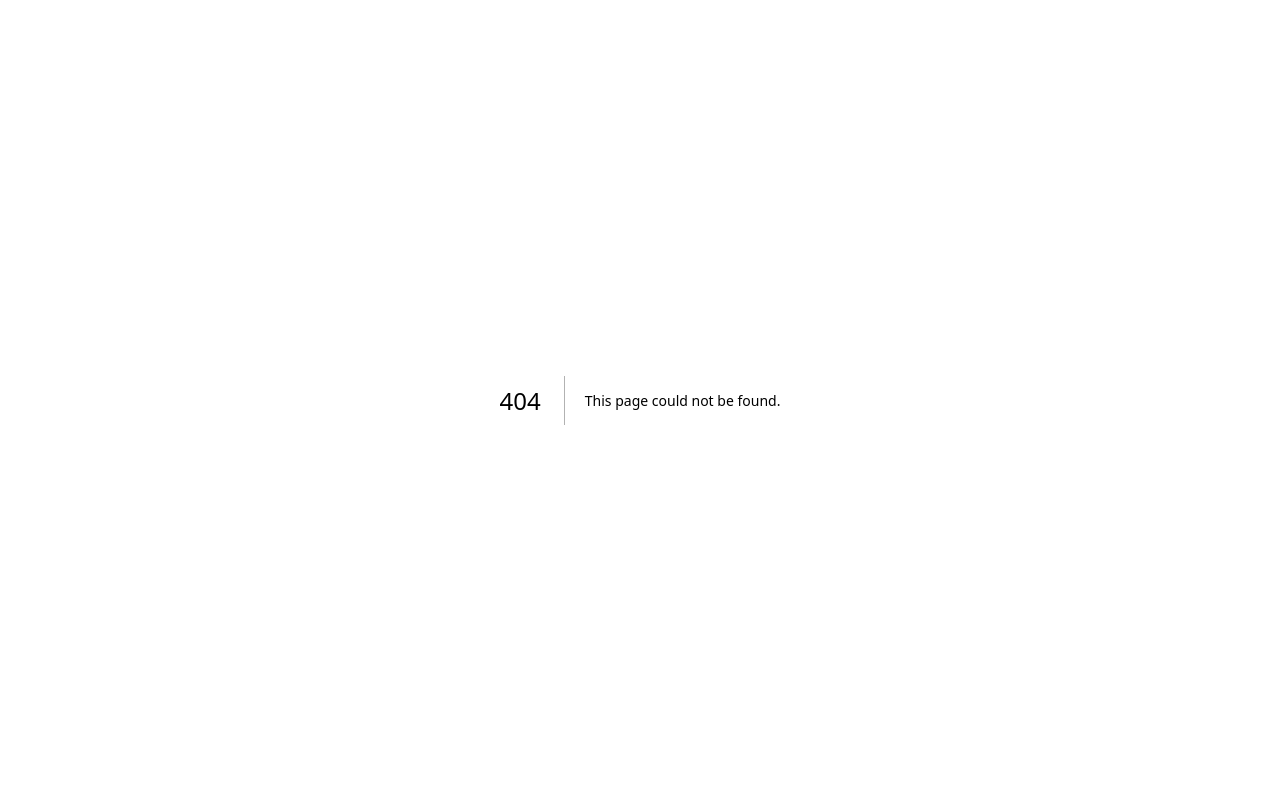
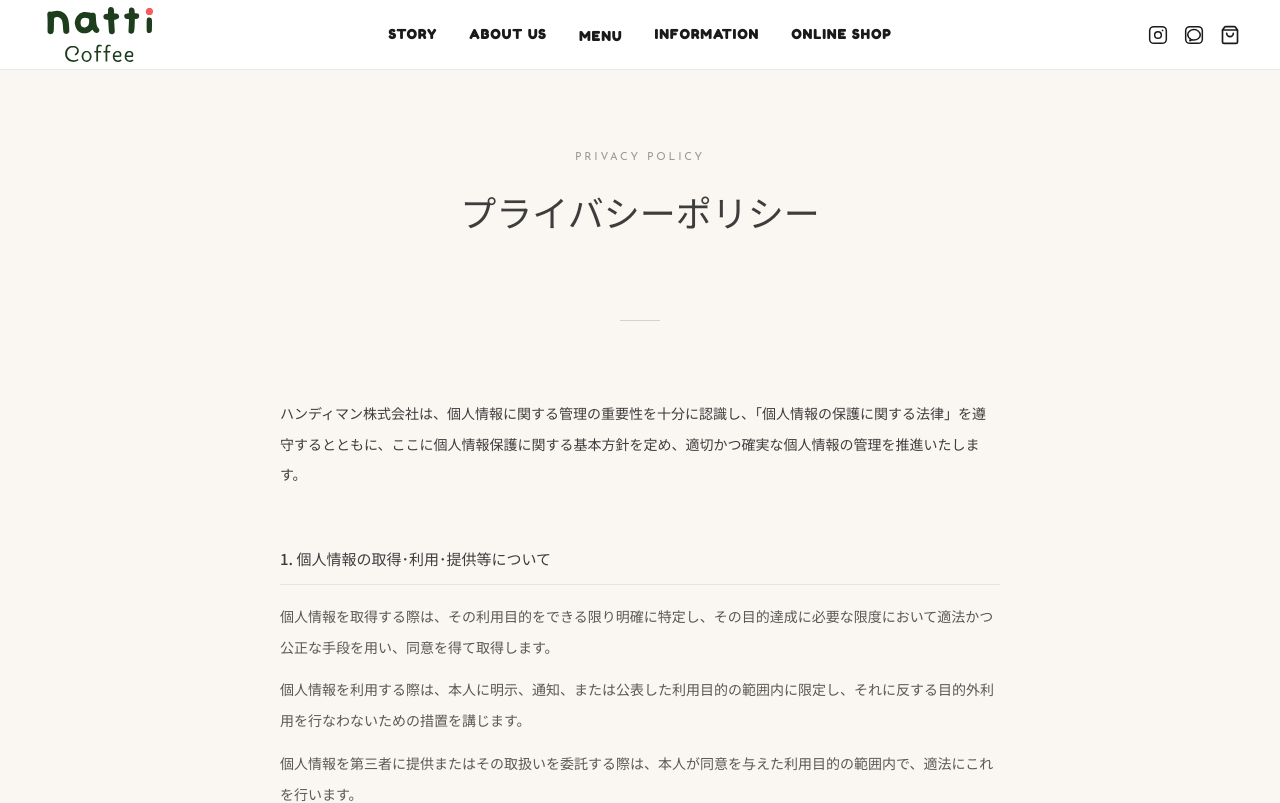
Before and after one commit to omi-kanta/natti-coffee, a Next.js app: page /top/privacy in a window 1280 px wide. Before the commit this address had no page. Shown: the top 803 px of the page. Built offline with nearby package versions, Linux system fonts and the light colour scheme; a web font is replaced by a local one.

Commit message:
feat: プライバシーポリシーのページ追加

```diff
--- a/app/top/components/Footer.tsx
+++ b/app/top/components/Footer.tsx
@@ -231,16 +231,16 @@ export default function Footer() {
             © 2026 natti Coffee
           </p>
           <Link
-            href="/"
-            className="text-xs transition-opacity duration-200 hover:opacity-70"
+            href="/top/privacy"
+            className="text-xs transition-opacity duration-200 opacity-40 hover:opacity-70"
             style={{
               color: "#FFFFFF",
-              opacity: 0.4,
-              fontFamily: "'Josefin Sans', sans-serif",
+              fontFamily: "'Noto Sans JP', sans-serif",
+              fontWeight: 300,
               textDecoration: "none",
             }}
           >
-            ← サンプル一覧に戻る
+            プライバシーポリシー
           </Link>
         </div>
       </div>
--- a/app/top/components/Header.tsx
+++ b/app/top/components/Header.tsx
@@ -29,7 +29,7 @@ export default function Header() {
   const [dropdownOpen, setDropdownOpen] = useState<string | null>(null);
   const pathname = usePathname();
   const router = useRouter();
-  const isStoryPage = pathname === "/top/story" || pathname === "/top/about" || pathname.startsWith("/top/menu");
+  const isStoryPage = pathname === "/top/story" || pathname === "/top/about" || pathname.startsWith("/top/menu") || pathname.startsWith("/top/privacy");
 
   useEffect(() => {
     const timer = setTimeout(() => {
--- /dev/null
+++ b/app/top/privacy/page.tsx
@@ -0,0 +1,211 @@
+'use client';
+
+import Header from '@/app/top/components/Header';
+import Footer from '@/app/top/components/Footer';
+
+const sections = [
+  {
+    number: '1',
+    title: '個人情報の取得･利用･提供等について',
+    paragraphs: [
+      '個人情報を取得する際は、その利用目的をできる限り明確に特定し、その目的達成に必要な限度において適法かつ公正な手段を用い、同意を得て取得します。',
+      '個人情報を利用する際は、本人に明示、通知、または公表した利用目的の範囲内に限定し、それに反する目的外利用を行なわないための措置を講じます。',
+      '個人情報を第三者に提供またはその取扱いを委託する際は、本人が同意を与えた利用目的の範囲内で、適法にこれを行います。',
+    ],
+  },
+  {
+    number: '2',
+    title: '安全対策の実施について',
+    paragraphs: [
+      '個人情報の正確性およびその利用の安全性を確保するため、情報セキュリティ対策を始めとする安全措置を構築し、個人情報への不正アクセス、個人情報の漏洩、滅失または毀損等の的確な防止とセキュリティの是正に努めます。',
+    ],
+  },
+  {
+    number: '3',
+    title: '苦情および相談等に対する適正な対応について',
+    paragraphs: [
+      '本人からの苦情および相談があった場合には、適切かつ迅速に対応いたします。また、個人情報を提供された本人の権利を尊重し、本人から自己情報の開示、訂正、削除、または利用もしくは提供の停止等を求められたときは、適法かつ遅滞なく応じます。',
+    ],
+  },
+  {
+    number: '4',
+    title: '法令・指針・規範の遵守について',
+    paragraphs: [
+      '適正な個人情報保護の実現のため、個人情報の取扱いに関する法令、国が定める指針およびその他の規範を遵守します。',
+    ],
+  },
+];
+
+export default function PrivacyPage() {
+  return (
+    <main style={{ backgroundColor: '#FAF7F2' }}>
+      <Header />
+
+      {/* ヒーロー */}
+      <section
+        className="py-20 px-6 text-center"
+        style={{ backgroundColor: '#FAF7F2' }}
+      >
+        <p
+          style={{
+            fontFamily: "'Josefin Sans', sans-serif",
+            fontWeight: 500,
+            fontSize: '11px',
+            letterSpacing: '0.25em',
+            color: 'rgba(61,61,61,0.5)',
+            textTransform: 'uppercase',
+            marginBottom: '16px',
+          }}
+        >
+          Privacy Policy
+        </p>
+        <h1
+          style={{
+            fontFamily: "'Noto Sans JP', sans-serif",
+            fontWeight: 300,
+            fontSize: 'clamp(22px, 4vw, 36px)',
+            color: '#3D3D3D',
+            lineHeight: 1.6,
+            margin: 0,
+          }}
+        >
+          プライバシーポリシー
+        </h1>
+      </section>
+
+      {/* 区切り線 */}
+      <div
+        style={{
+          width: '40px',
+          height: '1px',
+          backgroundColor: 'rgba(61,61,61,0.2)',
+          margin: '0 auto',
+        }}
+      />
+
+      {/* 本文 */}
+      <section
+        style={{
+          backgroundColor: '#FAF7F2',
+          paddingTop: 'clamp(48px, 6vw, 80px)',
+          paddingBottom: 'clamp(48px, 6vw, 80px)',
+          paddingLeft: 'clamp(24px, 5%, 40px)',
+          paddingRight: 'clamp(24px, 5%, 40px)',
+        }}
+      >
+        <div style={{ maxWidth: '720px', margin: '0 auto' }}>
+
+          {/* リード文 */}
+          <p
+            style={{
+              fontFamily: "'Noto Sans JP', sans-serif",
+              fontWeight: 300,
+              fontSize: '14px',
+              lineHeight: 2.2,
+              color: '#3D3D3D',
+              marginBottom: '56px',
+            }}
+          >
+            ハンディマン株式会社は、個人情報に関する管理の重要性を十分に認識し、「個人情報の保護に関する法律」を遵守するとともに、ここに個人情報保護に関する基本方針を定め、適切かつ確実な個人情報の管理を推進いたします。
+          </p>
+
+          {/* セクション */}
+          <div style={{ display: 'flex', flexDirection: 'column', gap: '48px' }}>
+            {sections.map((section) => (
+              <div key={section.number}>
+                <h2
+                  style={{
+                    fontFamily: "'Noto Sans JP', sans-serif",
+                    fontWeight: 500,
+                    fontSize: '15px',
+                    color: '#3D3D3D',
+                    lineHeight: 1.7,
+                    marginBottom: '16px',
+                    paddingBottom: '12px',
+                    borderBottom: '1px solid rgba(61,61,61,0.1)',
+                  }}
+                >
+                  {section.number}. {section.title}
+                </h2>
+                <div style={{ display: 'flex', flexDirection: 'column', gap: '12px' }}>
+                  {section.paragraphs.map((text, i) => (
+                    <p
+                      key={i}
+                      style={{
+                        fontFamily: "'Noto Sans JP', sans-serif",
+                        fontWeight: 300,
+                        fontSize: '14px',
+                        lineHeight: 2.2,
+                        color: '#3D3D3D',
+                        opacity: 0.85,
+                        margin: 0,
+                      }}
+                    >
+                      {text}
+                    </p>
+                  ))}
+                </div>
+              </div>
+            ))}
+          </div>
+
+          {/* お問い合わせ窓口 */}
+          <div
+            style={{
+              marginTop: '64px',
+              padding: '32px',
+              backgroundColor: 'rgba(61,61,61,0.04)',
+              borderRadius: '8px',
+            }}
+          >
+            <p
+              style={{
+                fontFamily: "'Josefin Sans', sans-serif",
+                fontWeight: 600,
+                fontSize: '11px',
+                letterSpacing: '0.2em',
+                color: 'rgba(61,61,61,0.5)',
+                textTransform: 'uppercase',
+                marginBottom: '16px',
+              }}
+            >
+              Contact
+            </p>
+            <p
+              style={{
+                fontFamily: "'Noto Sans JP', sans-serif",
+                fontWeight: 400,
+                fontSize: '14px',
+                color: '#3D3D3D',
+                lineHeight: 1.6,
+                marginBottom: '12px',
+              }}
+            >
+              個人情報に関するお問い合わせ窓口
+            </p>
+            <p
+              style={{
+                fontFamily: "'Noto Sans JP', sans-serif",
+                fontWeight: 300,
+                fontSize: '14px',
+                color: '#3D3D3D',
+                lineHeight: 2,
+                margin: 0,
+                opacity: 0.85,
+              }}
+            >
+              NATUVIEW
+              <br />
+              埼玉県入間市東町1-2-12 平成ハウス9号室
+              <br />
+              TEL：04-2003-3471
+            </p>
+          </div>
+
+        </div>
+      </section>
+
+      <Footer />
+    </main>
+  );
+}
```
